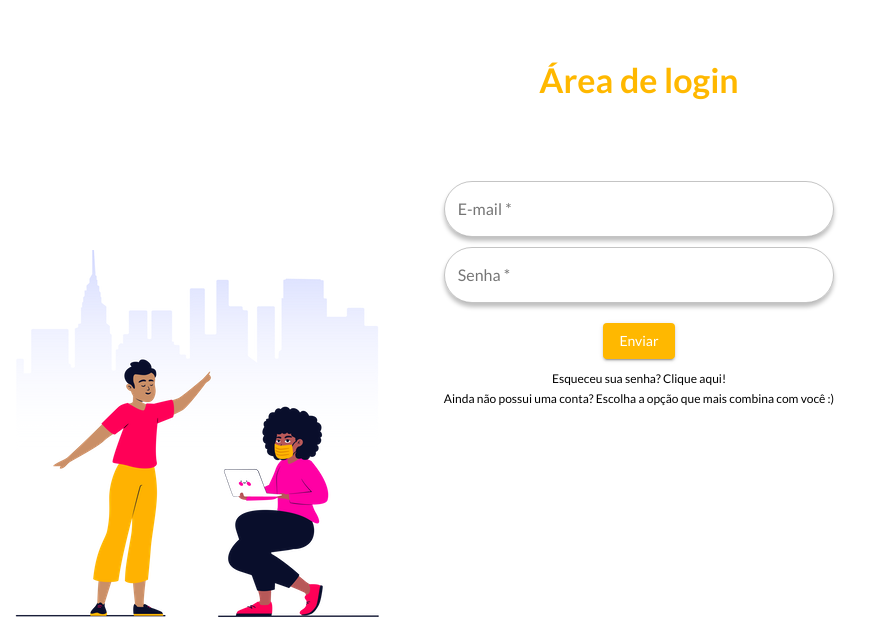
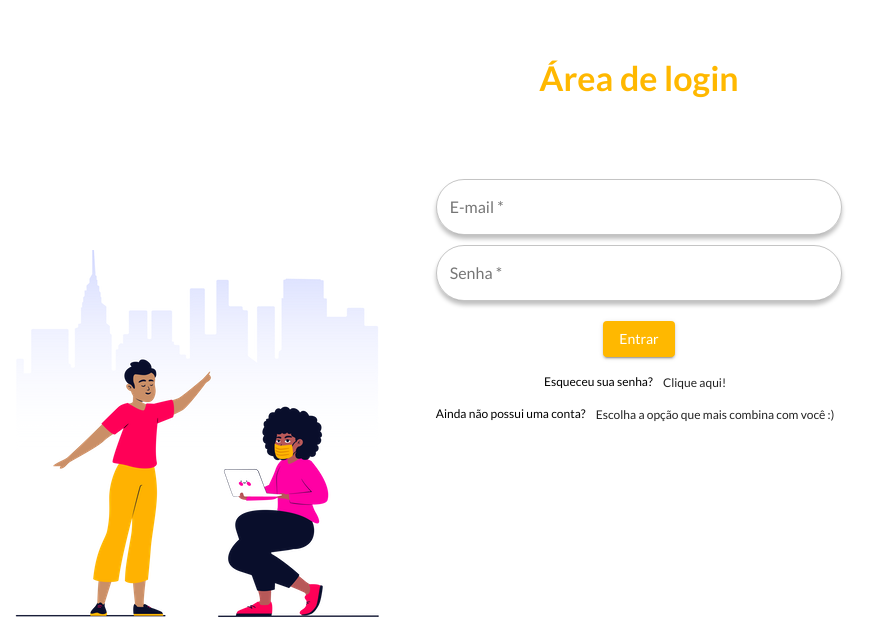
Before and after one commit to Asoaresdev/indique-web, a React (Create React App) app: page /login in a window 1280 px wide. Shown: the part 166-800 px from the top of the page, without its empty margins (1-876 px from the left). Built offline with nearby package versions, Linux system fonts and the light colour scheme.

Commit message:
fix: removendo arquivos node_modules do verionsamento de codigo

```diff
--- a/src/Pages/HomePage/index.js
+++ b/src/Pages/HomePage/index.js
@@ -1,23 +1,28 @@
 import React from "react";
 import { useStyles } from "./style";
 import { Button, Grid, Typography } from "@material-ui/core";
+import { useHistory } from "react-router-dom";
 
-// import { Container } from './styles';
+import { goToLogin } from "../../Routes/coordinators";
 
 export default function HomePage() {
   const classes = useStyles();
+  const history = useHistory();
+
+  const handleClickLogin = () => {
+    goToLogin(history);
+  };
+
   return (
     <Grid container className={classes.root}>
       <Grid item className={classes.header} xs={12}>
         <Grid container className={classes.headerContent}>
           <Grid item className={classes.login} xs={12}>
-            <Button className={classes.Btcadastro} variant="contained">
-              Cadastre-se
-            </Button>
             <Button
               className={classes.Btlogin}
               variant="contained"
               color="primary"
+              onClick={handleClickLogin}
             >
               Login
             </Button>
--- a/src/Pages/LoginPage/LoginForm.js
+++ b/src/Pages/LoginPage/LoginForm.js
@@ -62,7 +62,7 @@ export const LoginForm = () => {
             {isLoading ? (
               <CircularProgress size={24} color={"inherit"} />
             ) : (
-              "Enviar"
+              "Entrar"
             )}
           </Button>
         </div>
--- a/src/Pages/LoginPage/index.js
+++ b/src/Pages/LoginPage/index.js
@@ -1,10 +1,19 @@
 import React from "react";
 import { useStyles } from "./style";
-import { Grid, Typography } from "@material-ui/core";
+import { Grid, Typography, Button } from "@material-ui/core";
+import { useHistory } from "react-router-dom";
+
 import { LoginForm } from "./LoginForm";
+import { goToHome } from "../../Routes/coordinators";
 
 export default function LoginPage() {
   const classes = useStyles();
+  const history = useHistory();
+
+  const handleClickHome = () => {
+    goToHome(history);
+  };
+
   return (
     <Grid container className={classes.root}>
       <Grid item xs={12} sm={10} md={8} lg={4}>
@@ -19,11 +28,20 @@ export default function LoginPage() {
         </Typography>
         <LoginForm />
         <Typography component="p" variant="caption" align="center">
-          Esqueceu sua senha? Clique aqui!
+          Esqueceu sua senha?{" "}
+          <Button variant="text" className={classes.homeButton}>
+            Clique aqui!
+          </Button>
         </Typography>
         <Typography component="p" variant="caption" align="center">
-          Ainda não possui uma conta? Escolha a opção que mais combina com você
-          :)
+          Ainda não possui uma conta?{" "}
+          <Button
+            variant="text"
+            onClick={handleClickHome}
+            className={classes.homeButton}
+          >
+            Escolha a opção que mais combina com você :)
+          </Button>
         </Typography>
       </Grid>
     </Grid>
--- a/src/Pages/LoginPage/style.js
+++ b/src/Pages/LoginPage/style.js
@@ -26,7 +26,7 @@ export const useStyles = makeStyles((theme) => ({
     backgroundPositionY: "bottom",
   },
   areaLogin: {
-    marginBottom: "80px",
+    margin: "20px 0 80px 0",
     fontWeight: "bold",
   },
   button: {
@@ -36,6 +36,11 @@ export const useStyles = makeStyles((theme) => ({
     fontStyle: "normal",
     fontWeight: 900,
     color: "#FFF",
+  },
+  homeButton: {
+    fontSize: "0.75rem",
+    fontWeight: 400,
+    lineHeight: 1.66,
   },
   signUp: {
     padding: "10px 30px",
--- a/src/Routes/coordinators.js
+++ b/src/Routes/coordinators.js
@@ -14,6 +14,14 @@ export const goToDashboard = (history) => {
   history.push("/dashboard");
 };
 
+export const goToLogin = (history) => {
+  history.push("/login");
+};
+
+export const goToHome = (history) => {
+  history.push("/");
+};
+
 export const goBack = (history) => {
   history.goBack();
 };
```
